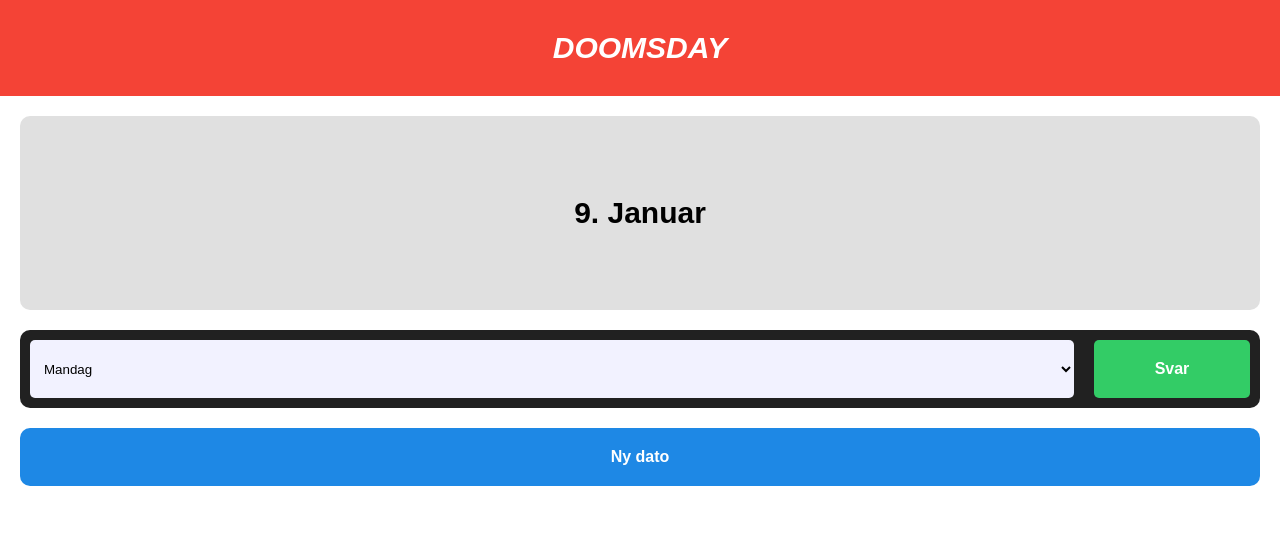
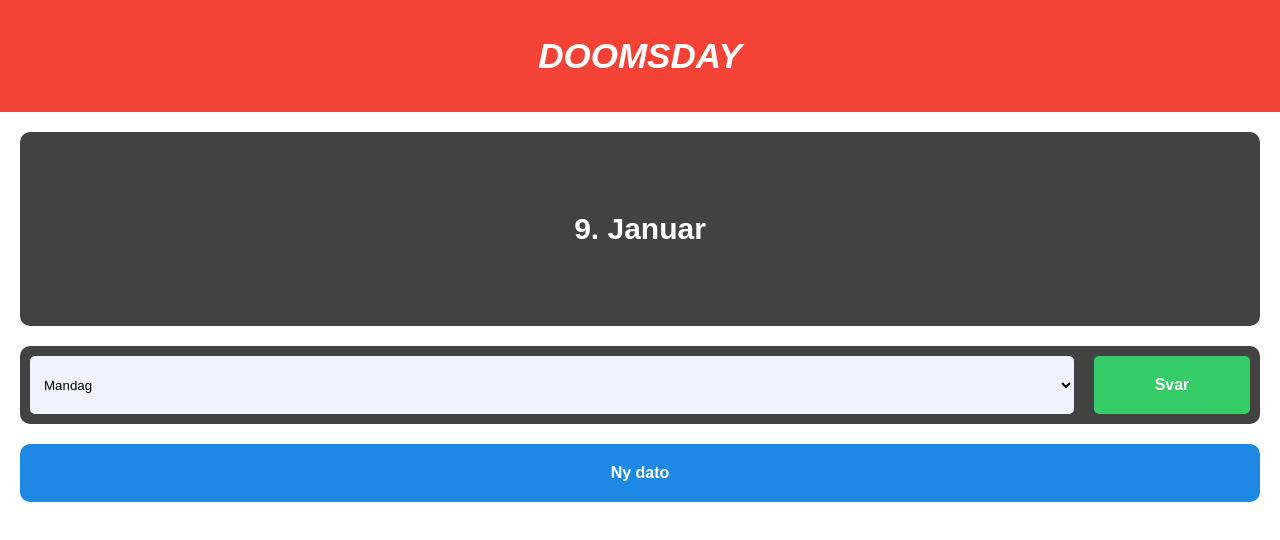
Before and after one commit to adam092/adam092.github.io, a plain HTML site: page index.html in a window 1280 px wide. Drawn offline with Linux system fonts and the light colour scheme.

Commit message:
Update test.css

```diff
--- a/test.css
+++ b/test.css
@@ -11,7 +11,7 @@ body, html {
 }
 
 .title {
-  font-size: 30px;
+  font-size: 35px;
   font-style: italic;
   font-weight: bold;
   color: white;
@@ -22,7 +22,7 @@ body, html {
 .flexContainerTwo {
   margin: 20px;
   border-radius: 10px;
-  background-color: #E0E0E0;
+  background-color: #424242;
   display: flex;
   flex-wrap: wrap;
   justify-content: center;
@@ -33,14 +33,14 @@ body, html {
   padding: 50px;
   font-family: sans-serif;
   font-size: 30px;
-  color: black;
+  color: white;
   border-radius: 5px;
   font-weight: bold;
 }
 
 .flexTest {
   display: flex;
-  background-color: #212121;
+  background-color: #424242;
   margin: 20px;
   border-radius: 10px;
 }
```
